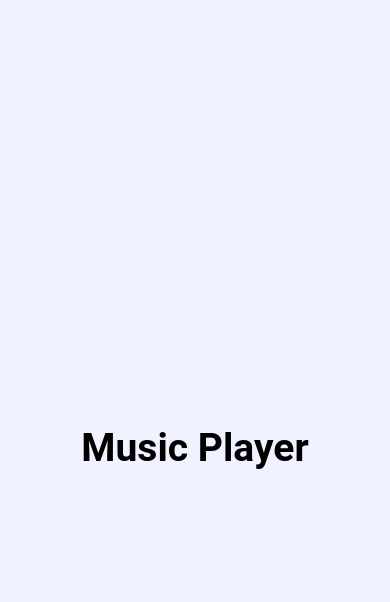
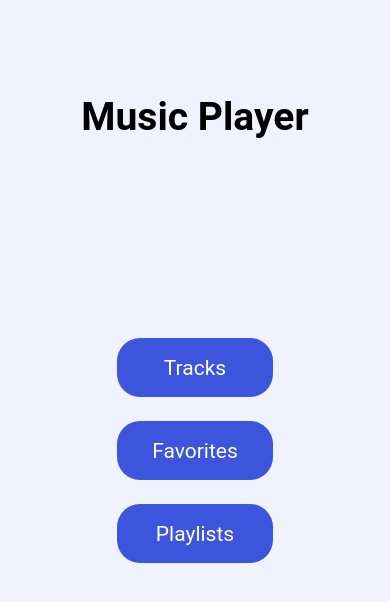
Before and after one commit to nishantrana2/music-player-react-native, a React Native app: screen /landing in a window 390 px wide. Shown: the top 602 px of the page. Built offline with nearby package versions, Linux system fonts and the light colour scheme.

Commit message:
Add landing page

```diff
--- a/components/LandingScreen.js
+++ b/components/LandingScreen.js
@@ -1,19 +1,62 @@
-import React from 'react';
+import React from "react";
 import {
   SafeAreaView,
   View,
   Text,
   TouchableOpacity,
-  StyleSheet
-} from 'react-native';
-import { widthPercentageToDP as wp, heightPercentageToDP as hp } from 'react-native-responsive-screen';
+  StyleSheet,
+  Pressable,
+} from "react-native";
+import {
+  widthPercentageToDP as wp,
+  heightPercentageToDP as hp,
+} from "react-native-responsive-screen";
 
 const LandingScreen = ({ navigation }) => {
-
   return (
     <SafeAreaView style={styles.container}>
       <View style={styles.view1}>
         <Text style={styles.titleText}> Music Player </Text>
+      </View>
+      <View style={styles.view2}>
+        <View style={styles.touchablesWrapper}>
+          <Pressable
+            style={({ pressed }) => [
+              {
+                opacity: pressed ? 0.2 : 1,
+              },
+            ]}
+            onPress={() => navigation.navigate("tracks")}
+          >
+            <View style={styles.button}>
+              <Text style={styles.buttonText}> Tracks </Text>
+            </View>
+          </Pressable>
+          <Pressable
+            style={({ pressed }) => [
+              {
+                opacity: pressed ? 0.2 : 1,
+              },
+            ]}
+            onPress={() => navigation.navigate("favorites")}
+          >
+            <View style={styles.button}>
+              <Text style={styles.buttonText}> Favorites </Text>
+            </View>
+          </Pressable>
+          <Pressable
+            style={({ pressed }) => [
+              {
+                opacity: pressed ? 0.2 : 1,
+              },
+            ]}
+            onPress={() => navigation.navigate("playlists")}
+          >
+            <View style={styles.button}>
+              <Text style={styles.buttonText}> Playlists </Text>
+            </View>
+          </Pressable>
+        </View>
       </View>
     </SafeAreaView>
   );
@@ -23,20 +66,48 @@ const styles = StyleSheet.create({
   container: {
     flex: 1,
     flexDirection: "column",
-    backgroundColor: '#f1f2ff'
+    backgroundColor: "#f1f2ff",
   },
   view1: {
     flex: 1,
     alignItems: "center",
     justifyContent: "center",
-    marginTop: hp(6)
+    marginTop: hp(6),
   },
   titleText: {
     fontSize: wp(10),
-    fontWeight: '700',
-    fontFamily: 'Roboto',
-    color: 'black'
-  }
+    fontWeight: "700",
+    fontFamily: "Roboto",
+    color: "black",
+  },
+  view2: {
+    flex: 5,
+    alignItems: "center",
+    justifyContent: "flex-start",
+  },
+  touchablesWrapper: {
+    alignItems: "center",
+    justifyContent: "center",
+    marginTop: hp(17),
+  },
+  button: {
+    width: wp(40),
+    height: hp(7),
+    borderRadius: wp(6),
+    borderColor: "#3d54dc",
+    backgroundColor: "#3d54dc",
+    // borderWidth: wp(3),
+    alignItems: "center",
+    justifyContent: "center",
+    margin: wp(3),
+  },
+  buttonText: {
+    color: "white",
+    fontSize: wp(5.5),
+    fontWeight: "400",
+    fontFamily: "Roboto",
+    textAlign: "center",
+  },
 });
 
 export default LandingScreen;
```
Also changed, not shown: utilities/store.js (+4 -4 lines).
